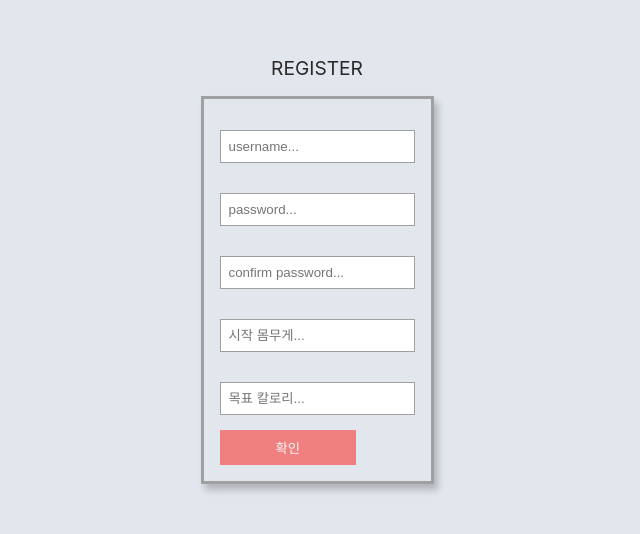
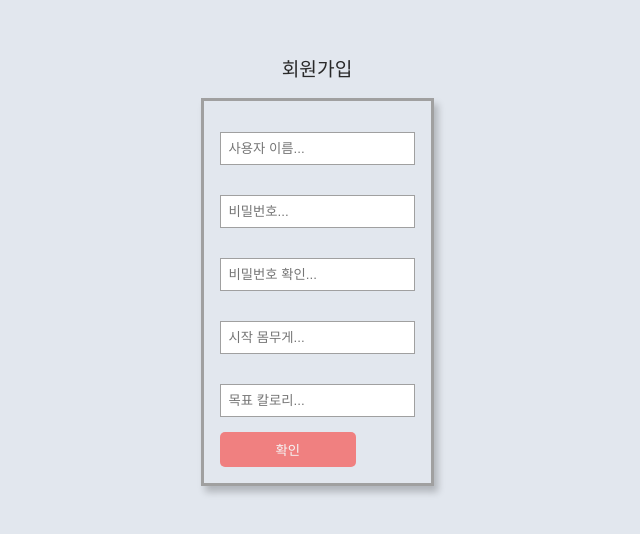
Before and after one commit to noa12161/logEat, a React (Create React App) app in the folder client/: page /register in a window 1280 px wide. Shown: the part 138-672 px from the top of the page, without its empty margins (323-963 px from the left). Built offline with nearby package versions, Linux system fonts and the light colour scheme.

Commit message:
v2.1 auth alert fix

```diff
--- a/client/src/Page/LoginPage.js
+++ b/client/src/Page/LoginPage.js
@@ -1,5 +1,4 @@
 import './page.css';
-import axios from 'axios';
 import React, { useEffect, useState } from 'react';
 import { useNavigate } from 'react-router-dom';
 import { useSelector, useDispatch } from 'react-redux';
@@ -21,7 +20,8 @@ const LoginPage = () => {
 
   const handleSubmit = async (event) => {
     event.preventDefault();
-    if (username === '' || password === '') return;
+    if (username === '' || password === '')
+      return alert('사용자 이름과 비밀번호를 입력해주세요..');
 
     const loginForm = { username, password };
 
@@ -32,13 +32,20 @@ const LoginPage = () => {
       router 이동시 메모리 lack 에러
     */
     try {
+      console.log('login start');
       const response = await loginApi(loginForm);
       setUsername('');
       setPassword('');
-      console.log(response);
       dispatch(login(response.data));
     } catch (e) {
-      console.log(e);
+      if (e.response.data === 'noUser') {
+        return alert('존재하지 않는 사용자 이름입니다.');
+      } else if (e.response.data === 'wrongPassword') {
+        return alert('올바르지 않은 비밀번호입니다');
+      } else {
+        alert('알수없는 오류입니다.');
+      }
+      console.log(e.response.data);
     }
   };
 
@@ -51,25 +58,24 @@ const LoginPage = () => {
       navigate('/', { replace: true });
     } catch (e) {
       console.log('error in LoginPage' + e);
-      // navigate('/');
     }
   }, [user, navigate]);
 
   return (
     <div className="LoginPage_wrapper">
-      <div className="form_desc">LOGIN</div>
+      <div className="form_desc">로그인</div>
       <form onSubmit={handleSubmit}>
         <input
           value={username}
           onChange={handleUsername}
           type="text"
-          placeholder="username..."
+          placeholder="사용자 이름..."
         />
         <input
           value={password}
           onChange={handlePassword}
-          type="text"
-          placeholder="password..."
+          type="password"
+          placeholder="비밀번호..."
         />
         <button>확인</button>
       </form>
--- a/client/src/Page/RegisterPage.js
+++ b/client/src/Page/RegisterPage.js
@@ -31,9 +31,12 @@ const RegisterPage = () => {
 
     try {
       const response = await registerApi(registerForm);
+      console.log(response);
       if (response.status === 200) dispatch(registerSuccess());
     } catch (e) {
-      console.log(e);
+      if (e.response.data === 'existUsername')
+        return alert('존재하는 사용자 이름입니다.');
+      return alert('알수없는 오류입니다...');
     }
     setRegisterForm({
       username: '',
@@ -65,27 +68,27 @@ const RegisterPage = () => {
 
   return (
     <div className="LoginPage_wrapper">
-      <div className="form_desc">REGISTER</div>
+      <div className="form_desc">회원가입</div>
       <form onSubmit={handleSubmit}>
         <input
           name="username"
           value={registerForm.username}
           onChange={(e) => handleInput(e)}
           type="text"
-          placeholder="username..."
+          placeholder="사용자 이름..."
         />
         <input
           name="password"
           value={registerForm.password}
           onChange={(e) => handleInput(e)}
           type="password"
-          placeholder="password..."
+          placeholder="비밀번호..."
         />
         <input
           value={confirmPassword}
           onChange={handleConfirmPassword}
           type="password"
-          placeholder="confirm password..."
+          placeholder="비밀번호 확인..."
         />
         <input
           name="startWeight"
--- a/client/src/container/posts/PostListContainer.js
+++ b/client/src/container/posts/PostListContainer.js
@@ -9,6 +9,7 @@ import qs from 'qs';
 // 리덕스
 import { useDispatch, useSelector } from 'react-redux';
 import { getAllPosts } from '../../redux/posts/postsSlice';
+import { initPost } from '../../redux/post/postSlice';
 
 /*
   첫 렌더링시 모든 포스트 조회
@@ -22,6 +23,7 @@ const PostListContainer = () => {
   const dispatch = useDispatch();
   const { posts, isLoading, lastPage } = useSelector((state) => state.posts);
   const { user } = useSelector((state) => state.user);
+  const { deleteSuccess } = useSelector((state) => state.post);
   const location = useLocation();
 
   const { search } = location;
@@ -31,6 +33,12 @@ const PostListContainer = () => {
   useEffect(() => {
     dispatch(getAllPosts(queryString));
   }, [search, dispatch, queryString]);
+
+  useEffect(() => {
+    if (!deleteSuccess) return;
+    dispatch(initPost());
+    dispatch(getAllPosts(queryString));
+  }, [dispatch, deleteSuccess, queryString]);
 
   return (
     <div>
--- a/client/src/index.css
+++ b/client/src/index.css
@@ -52,7 +52,9 @@ a {
   justify-content: center;
   align-items: center;
 }
-
+button {
+  border-radius: 5px;
+}
 /* RESPONSIVE */
 @media only screen and (max-width: 1024px) {
 }
--- a/client/src/redux/post/postSlice.js
+++ b/client/src/redux/post/postSlice.js
@@ -1,5 +1,6 @@
 import { createAsyncThunk, createSlice } from '@reduxjs/toolkit';
 import { deletePostApi, getPostApi } from '../../lib/api/posts';
+import { useNavigate } from 'react-router-dom';
 
 const initialState = {
   post: null,
@@ -27,6 +28,7 @@ export const deletePost = createAsyncThunk(
   async (postId, { rejectWithValue }) => {
     try {
       const response = await deletePostApi(postId);
+      console.log(response.status);
       const data = response.data;
       return data;
     } catch (e) {
```
Also changed, not shown: 1 other file (tests, documents, lock files or other folders).
